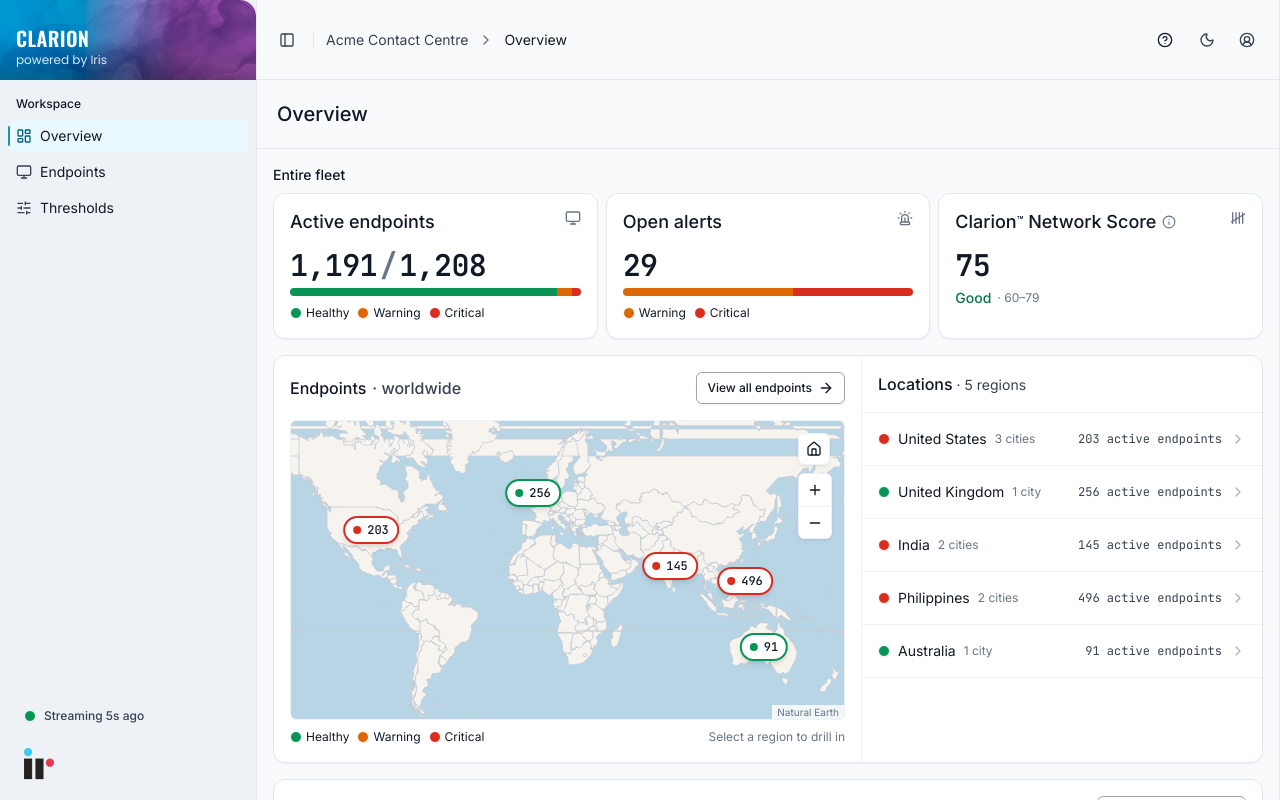
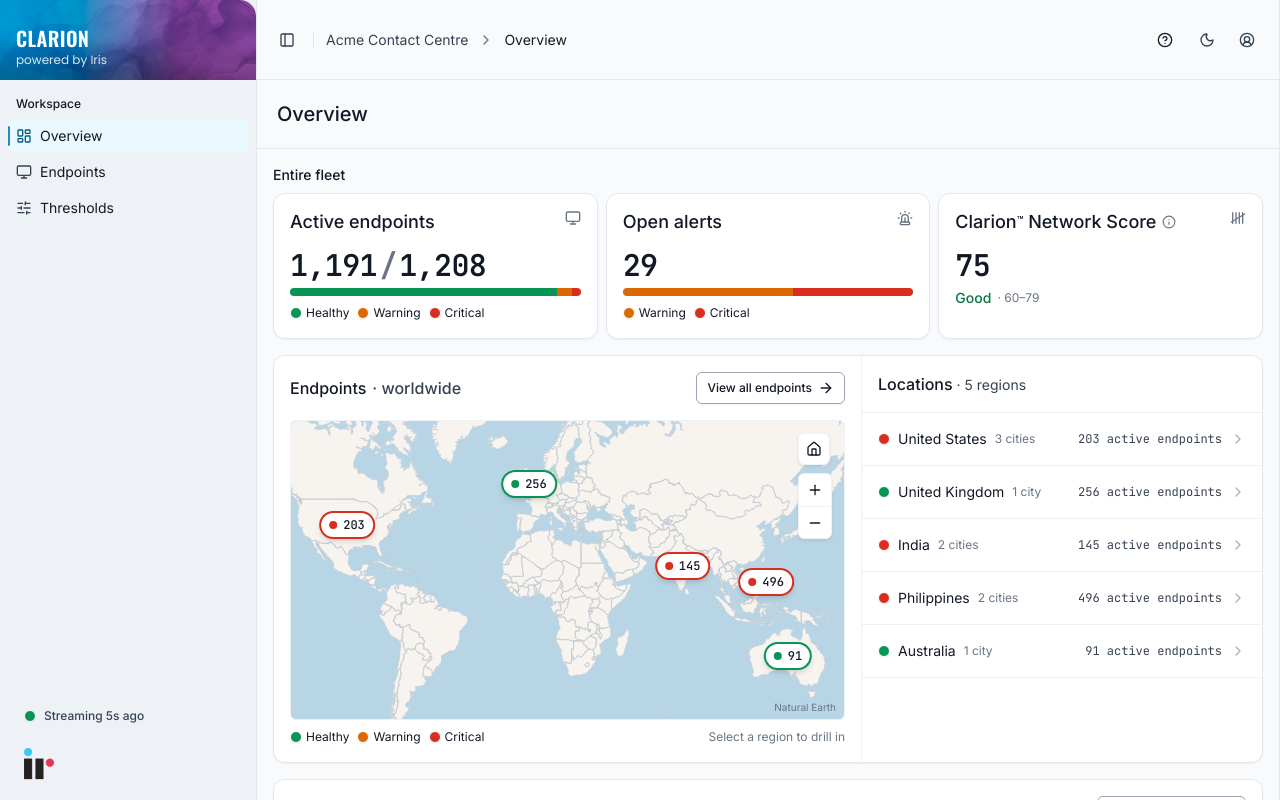
Before and after one commit to mynameiseeyern/Clarion-prototype, a React (Vite) app: page / in a window 1280 px wide. Built offline with nearby package versions, Linux system fonts and the light colour scheme.

Commit message:
Update map

```diff
--- a/src/components/dashboard/GeoMap.tsx
+++ b/src/components/dashboard/GeoMap.tsx
@@ -1,118 +1,163 @@
-import { useEffect, useRef, useState, type ReactNode, type CSSProperties } from "react"
-import L from "leaflet"
-import "leaflet/dist/leaflet.css"
+import { useEffect, useLayoutEffect, useMemo, useRef, useState, type ReactNode, type CSSProperties } from "react"
+import { geoMercator, geoPath, type GeoProjection } from "d3-geo"
+import { zoom as d3zoom, zoomIdentity, type ZoomBehavior, type ZoomTransform } from "d3-zoom"
+import { select } from "d3-selection"
+import "d3-transition" // side-effect: adds selection.transition()
+import { feature, mesh } from "topojson-client"
+import type { Topology, GeometryCollection } from "topojson-specification"
 import { Home, Plus, Minus } from "lucide-react"
-import { feature } from "topojson-client"
-import type { Topology, GeometryCollection } from "topojson-specification"
 
-/* Offline geographic basemap: Natural Earth 1:50m country polygons (public domain),
-   bundled in /public and drawn as a Leaflet vector layer — no tile server, no API key.
-   Pins are rendered by the caller as React nodes: we hand back a `project`
-   function and re-render on every pan/zoom so they track the map. */
+/* Custom offline world map. Natural Earth 1:50m country shapes (public domain, bundled
+   in /public) drawn once into an SVG with a Mercator projection sized to fill the box —
+   no tiles, no wrapping, no network. Pan/zoom is clamped to the land so you can never
+   drag off the edge of the world. Pins are rendered by the caller as React nodes: we
+   hand back a `project` function and re-render on every pan/zoom so they track the map. */
 
 export interface GeoPoint { lat: number; lng: number }
 
 const WORLD_URL = `${import.meta.env.BASE_URL}world-countries-50m.json`
-const ATTRIBUTION = '<a href="https://www.naturalearthdata.com/">Natural Earth</a>'
 const OCEAN = "#b8d5e6"
-const LAND_STYLE: L.PathOptions = { fillColor: "#f7f4ef", fillOpacity: 1, color: "#c6ccd4", weight: 0.8, interactive: false }
+const LAND = "#f7f4ef"
+const BORDER = "#c6ccd4"
+const ANTARCTICA = "010"
+/** latitude range the base view covers (drops the empty polar regions) */
+const LAT_MAX = 78, LAT_MIN = -56
+const PAD = 56            // px kept clear around fitted pins (room for pills + tooltips)
+const MAX_K = 28          // max zoom factor over the world-filling base view
+const SINGLE_K = 10       // zoom used when there is exactly one point
 
-let worldPromise: Promise<GeoJSON.FeatureCollection> | null = null
+interface World { land: GeoJSON.FeatureCollection; borders: GeoJSON.MultiLineString }
+let worldPromise: Promise<World> | null = null
 const loadWorld = () => {
-  worldPromise ??= fetch(WORLD_URL).then((r) => r.json()).then((topo: Topology) =>
-    feature(topo, topo.objects.countries as GeometryCollection) as GeoJSON.FeatureCollection)
+  worldPromise ??= fetch(WORLD_URL).then((r) => r.json()).then((topo: Topology) => {
+    const countries = topo.objects.countries as GeometryCollection
+    const geoms = { ...countries, geometries: countries.geometries.filter((g) => String(g.id) !== ANTARCTICA) }
+    return {
+      land: feature(topo, geoms) as GeoJSON.FeatureCollection,
+      borders: mesh(topo, geoms, (a, b) => a !== b),
+    }
+  })
   return worldPromise
 }
 
-/** padding (px) kept clear around the fitted points so pills + tooltips stay inside */
-const FIT_PAD: L.PointExpression = [56, 56]
+/** Base projection: the world (LAT_MIN..LAT_MAX) spans the full width; vertically centred. */
+function baseProjection(w: number, h: number): GeoProjection {
+  const p = geoMercator().scale(w / (2 * Math.PI)).translate([w / 2, 0]).center([0, 0])
+  const yTop = p([0, LAT_MAX])![1], yBot = p([0, LAT_MIN])![1]
+  const y = h / 2 - (yTop + yBot) / 2
+  return p.translate([w / 2, y])
+}
 
 export function GeoMap({
-  points, fitKey, singleZoom = 6, className, style, children,
+  points, fitKey, className, style, children,
 }: {
   /** points the "home" view fits to */
   points: GeoPoint[]
   /** change this to re-fit (e.g. when switching world ↔ country) */
   fitKey: string
-  /** zoom used when there is exactly one point */
-  singleZoom?: number
   className?: string
   style?: CSSProperties
   children: (project: (p: GeoPoint) => { x: number; y: number }) => ReactNode
 }) {
   const hostRef = useRef<HTMLDivElement>(null)
-  const mapRef = useRef<L.Map | null>(null)
-  const [, bump] = useState(0)
+  const svgRef = useRef<SVGSVGElement>(null)
+  const zoomRef = useRef<ZoomBehavior<SVGSVGElement, unknown> | null>(null)
+  const [size, setSize] = useState({ w: 0, h: 0 })
+  const [world, setWorld] = useState<World | null>(null)
+  const [t, setT] = useState<ZoomTransform>(zoomIdentity)
 
-  // create once
-  useEffect(() => {
-    if (!hostRef.current || mapRef.current) return
-    const map = L.map(hostRef.current, {
-      zoomControl: false, attributionControl: true, preferCanvas: true,
-      minZoom: 1, maxZoom: 8, zoomSnap: 0.25, scrollWheelZoom: false,
-      // hard-stop at the poles (nothing to see beyond); east–west wraps via the shifted copies below
-      maxBounds: [[-85, -Infinity], [85, Infinity]], maxBoundsViscosity: 1, worldCopyJump: true,
-    })
-    map.attributionControl.setPrefix(false)
-    map.attributionControl.addAttribution(ATTRIBUTION)
-    let cancelled = false
-    loadWorld().then((world) => {
-      if (cancelled) return
-      // draw the world at -360°, 0° and +360° so panning across the date line never shows a gap
-      for (const shift of [-360, 0, 360]) {
-        L.geoJSON(world, {
-          style: LAND_STYLE,
-          coordsToLatLng: (c) => L.latLng(c[1], c[0] + shift),
-        }).addTo(map)
-      }
-    })
-    const rerender = () => bump((n) => n + 1)
-    map.on("move zoom viewreset resize", rerender)
-    mapRef.current = map
-    return () => { cancelled = true; map.off(); map.remove(); mapRef.current = null }
+  useEffect(() => { let on = true; loadWorld().then((w) => { if (on) setWorld(w) }); return () => { on = false } }, [])
+
+  // track container size
+  useLayoutEffect(() => {
+    const el = hostRef.current
+    if (!el) return
+    const ro = new ResizeObserver(([e]) => setSize({ w: e.contentRect.width, h: e.contentRect.height }))
+    ro.observe(el)
+    return () => ro.disconnect()
   }, [])
 
-  const home = () => {
-    const map = mapRef.current
-    if (!map || points.length === 0) return
-    if (points.length === 1) { map.setView([points[0].lat, points[0].lng], singleZoom, { animate: false }); return }
-    map.fitBounds(L.latLngBounds(points.map((p) => [p.lat, p.lng])), { padding: FIT_PAD, animate: false })
+  const { w, h } = size
+  const proj = useMemo(() => (w && h ? baseProjection(w, h) : null), [w, h])
+  const paths = useMemo(() => {
+    if (!proj || !world) return null
+    const path = geoPath(proj)
+    return { land: path(world.land) ?? "", borders: path(world.borders) ?? "" }
+  }, [proj, world])
+
+  // zoom behaviour, clamped to the drawn world
+  useEffect(() => {
+    if (!proj || !svgRef.current) return
+    const yTop = proj([0, LAT_MAX])![1], yBot = proj([0, LAT_MIN])![1]
+    const z = d3zoom<SVGSVGElement, unknown>()
+      .scaleExtent([1, MAX_K])
+      .translateExtent([[0, yTop], [w, yBot]])
+      .extent([[0, 0], [w, h]])
+      .filter((ev: Event) => !(ev as WheelEvent).type.startsWith("wheel") && !(ev as MouseEvent).button)
+      .on("zoom", (ev) => setT(ev.transform))
+    const sel = select(svgRef.current)
+    sel.call(z)
+    zoomRef.current = z
+    return () => { sel.on(".zoom", null) }
+  }, [proj, w, h])
+
+  // transform that fits the current points
+  const fitTransform = () => {
+    if (!proj || points.length === 0) return zoomIdentity
+    const pts = points.map((p) => proj([p.lng, p.lat]) as [number, number])
+    if (pts.length === 1) {
+      const [x, y] = pts[0]
+      return zoomIdentity.translate(w / 2 - SINGLE_K * x, h / 2 - SINGLE_K * y).scale(SINGLE_K)
+    }
+    const xs = pts.map((p) => p[0]), ys = pts.map((p) => p[1])
+    const x0 = Math.min(...xs), x1 = Math.max(...xs), y0 = Math.min(...ys), y1 = Math.max(...ys)
+    const k = Math.min(MAX_K, (w - 2 * PAD) / Math.max(x1 - x0, 1), (h - 2 * PAD) / Math.max(y1 - y0, 1))
+    const cx = (x0 + x1) / 2, cy = (y0 + y1) / 2
+    return zoomIdentity.translate(w / 2 - k * cx, h / 2 - k * cy).scale(k)
   }
-  // re-fit whenever the view scope changes
-  useEffect(() => {
-    const map = mapRef.current
-    if (!map) return
-    map.invalidateSize()
-    home()
-    // eslint-disable-next-line react-hooks/exhaustive-deps
-  }, [fitKey])
+  const home = (animate = true) => {
+    if (!zoomRef.current || !svgRef.current) return
+    const sel = select(svgRef.current)
+    if (animate) zoomRef.current.transform(sel.transition().duration(350), fitTransform())
+    else zoomRef.current.transform(sel, fitTransform())
+  }
+  const zoomBy = (f: number) => {
+    if (!zoomRef.current || !svgRef.current) return
+    zoomRef.current.scaleBy(select(svgRef.current).transition().duration(200), f)
+  }
+  // re-fit when scope or size changes
+  useEffect(() => { home(false) /* eslint-disable-line react-hooks/exhaustive-deps */ }, [fitKey, proj])
 
   const project = (p: GeoPoint) => {
-    const map = mapRef.current
-    if (!map) return { x: -9999, y: -9999 }
-    const pt = map.latLngToContainerPoint([p.lat, p.lng])
-    return { x: pt.x, y: pt.y }
+    if (!proj) return { x: -9999, y: -9999 }
+    const [x, y] = t.apply(proj([p.lng, p.lat]) as [number, number])
+    return { x, y }
   }
 
   const ctl = "flex size-8 items-center justify-center transition-colors hover:bg-[var(--bg-neutral-subtle-hovered)]"
+  const card = { background: "var(--bg-card)", border: "1px solid var(--border-neutral-subtle)", boxShadow: "var(--shadow-sm)", color: "var(--fg-neutral-emphasis)" }
   return (
-    <div className={`relative overflow-hidden ${className ?? ""}`} style={style}>
-      <div ref={hostRef} className="absolute inset-0 geo-map" style={{ background: OCEAN }} />
-      {/* pin overlay: the layer ignores pointer events so the map still drags; pins opt back in */}
-      <div className="pointer-events-none absolute inset-0 z-[500]">
-        {mapRef.current && children(project)}
+    <div ref={hostRef} className={`geo-map relative overflow-hidden ${className ?? ""}`} style={{ background: OCEAN, ...style }}>
+      <svg ref={svgRef} width={w} height={h} className="absolute inset-0" aria-hidden>
+        {paths && (
+          <g transform={t.toString()}>
+            <path d={paths.land} fill={LAND} stroke={BORDER} strokeWidth={0.6} vectorEffect="non-scaling-stroke" strokeLinejoin="round" />
+            <path d={paths.borders} fill="none" stroke={BORDER} strokeWidth={0.8} vectorEffect="non-scaling-stroke" strokeLinejoin="round" />
+          </g>
+        )}
+      </svg>
+      {/* pin overlay: ignores pointer events so the map still drags; pins opt back in */}
+      <div className="pointer-events-none absolute inset-0">
+        {proj && children(project)}
       </div>
-      {/* controls */}
-      <div className="absolute right-3 top-3 z-[600] flex flex-col gap-2">
-        <button type="button" onClick={home} aria-label="Reset view" className={`${ctl} rounded-md`}
-          style={{ background: "var(--bg-card)", border: "1px solid var(--border-neutral-subtle)", boxShadow: "var(--shadow-sm)", color: "var(--fg-neutral-emphasis)" }}>
-          <Home className="size-4" />
-        </button>
-        <div className="flex flex-col overflow-hidden rounded-md" style={{ background: "var(--bg-card)", border: "1px solid var(--border-neutral-subtle)", boxShadow: "var(--shadow-sm)", color: "var(--fg-neutral-emphasis)" }}>
-          <button type="button" onClick={() => mapRef.current?.zoomIn()} aria-label="Zoom in" className={ctl}><Plus className="size-4" /></button>
-          <button type="button" onClick={() => mapRef.current?.zoomOut()} aria-label="Zoom out" className={`${ctl}`} style={{ borderTop: "1px solid var(--border-neutral-subtle)" }}><Minus className="size-4" /></button>
+      <div className="absolute right-3 top-3 flex flex-col gap-2">
+        <button type="button" onClick={() => home()} aria-label="Reset view" className={`${ctl} rounded-md`} style={card}><Home className="size-4" /></button>
+        <div className="flex flex-col overflow-hidden rounded-md" style={card}>
+          <button type="button" onClick={() => zoomBy(2)} aria-label="Zoom in" className={ctl}><Plus className="size-4" /></button>
+          <button type="button" onClick={() => zoomBy(0.5)} aria-label="Zoom out" className={ctl} style={{ borderTop: "1px solid var(--border-neutral-subtle)" }}><Minus className="size-4" /></button>
         </div>
       </div>
+      <span className="pointer-events-none absolute bottom-1 right-2 text-[10px]" style={{ color: "var(--fg-neutral-subtle)" }}>Natural Earth</span>
     </div>
   )
 }
--- a/src/index.css
+++ b/src/index.css
@@ -110,7 +110,7 @@
   }
 }
 
-/* Geographic map (Leaflet) — ocean-blue while tiles load, quiet attribution */
-.geo-map.leaflet-container { background: #b8d5e6; cursor: grab; font-family: inherit; }
-.geo-map .leaflet-control-attribution { font-size: 10px; color: var(--fg-neutral-subtle); background: color-mix(in srgb, var(--bg-card) 75%, transparent); }
-.geo-map .leaflet-control-attribution a { color: inherit; }
+/* Geographic map (custom SVG world) */
+.geo-map { cursor: grab; }
+.geo-map:active { cursor: grabbing; }
+.geo-map svg { display: block; }
```
Also changed, not shown: package.json (+8 -2 lines), .mapcheck.ts (added), 1 other file (tests, documents, lock files or other folders).
